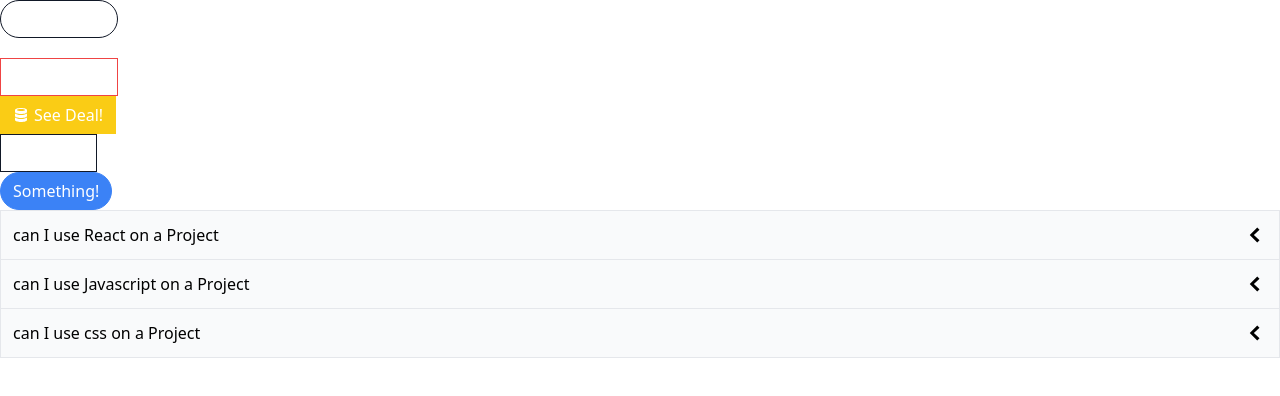
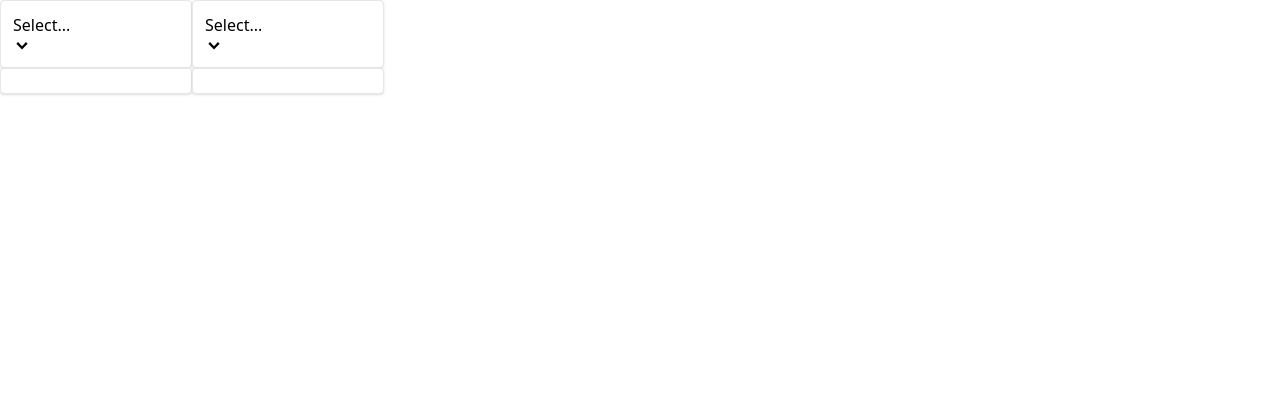
Before and after one commit to Urvessss/ReactForNavigation, a React (Create React App) app: page / in a window 1280 px wide. Shown: the top 396 px of the page. Built offline with nearby package versions, Linux system fonts and the light colour scheme.

Commit message:
added panel componnets and Dropdown componets

```diff
--- a/src/App.js
+++ b/src/App.js
@@ -1,28 +1,10 @@
 import React from 'react'
-import Accordion from './componets/Accordion';
-import ButtonPage from './pages/ButtonPage';
+import DropdownPage from './pages/DropdownPage';
 
 const App = () => {
-  const items=[
-    {
-      id:"A",
-      label:"can I use React on a Project",
-      content:"You can use react on any project you want "
-    },
-    {
-      id:"B",
-      label:"can I use Javascript on a Project",
-      content:"You can use javascript on any project you want "
-    },
-    {
-      id:"C",
-      label:"can I use css on a Project",
-      content:"You can use css on any project you want "
-    },
-  ]
   return (
-    <div><ButtonPage/>
-    <Accordion items={items}/>
+    <div>
+      <DropdownPage/>
     </div>
   )
 }
--- /dev/null
+++ b/src/componets/Dropdown.js
@@ -0,0 +1,56 @@
+import React, { useEffect, useState, useRef } from "react";
+import { GoChevronDown } from "react-icons/go";
+import Panel from "./Panel";
+const Dropdown = ({ options, value, onChange }) => {
+  const [isOpen, setIsOpen] = useState(false);
+  const divEl = useRef();
+
+  useEffect(() => {
+    const handler = (event) => {
+      // logic for only one dropdown is open
+      if (!divEl.current.contains(event.target)) {
+        setIsOpen(false);
+      }
+    };
+    document.addEventListener("click", handler, true);
+    return () => {
+      document.removeEventListener("click", handler);
+    };
+  }, []);
+  const handleClick = () => {
+    setIsOpen(!isOpen);
+  };
+  const handleOptionClick = (option) => {
+    setIsOpen(false);
+    onChange(option);
+  };
+  const renderOption = options.map((option) => {
+    return (
+      <div
+        className="hover:bg-sky-100 rounded cursor-pointer p-1"
+        onClick={() => handleOptionClick(option)}
+        key={option.value}
+      >
+        {option.label}
+      </div>
+    );
+  });
+
+  return (
+    <div ref={divEl} className="w-48 relative">
+      {/* create the panel in separet componnts */}
+      <Panel
+        className="flex justify-between items-center cursor-pointer"
+        onClick={handleClick}
+      >
+        {value?.label || "Select..."}
+        <GoChevronDown className="text-lg" />
+      </Panel>
+      <Panel className="absolute top-full ">
+        {isOpen && <div>{renderOption}</div>}
+      </Panel>
+    </div>
+  );
+};
+
+export default Dropdown;
--- /dev/null
+++ b/src/componets/Panel.js
@@ -0,0 +1,14 @@
+import React from 'react'
+import  classNames  from 'classnames';
+
+
+const Panel = ({children,className,...rest}) => {
+const finalClassNames=classNames('border rounded p-3 shadow bg-white w-full',
+classNames)
+
+  return (
+    <div {...rest} className={finalClassNames}>{children}</div>
+  )
+}
+
+export default Panel
--- /dev/null
+++ b/src/pages/AccordionPage.js
@@ -0,0 +1,30 @@
+import React from 'react'
+import Accordion from '../componets/Accordion';
+
+
+const AccordionPage = () => {
+  const items=[
+    {
+      id:"A",
+      label:"can I use React on a Project",
+      content:"You can use react on any project you want "
+    },
+    {
+      id:"B",
+      label:"can I use Javascript on a Project",
+      content:"You can use javascript on any project you want "
+    },
+    {
+      id:"C",
+      label:"can I use css on a Project",
+      content:"You can use css on any project you want "
+    },
+  ]
+  return (
+    <div>
+    <Accordion items={items}/>
+    </div>
+  )
+}
+
+export default AccordionPage
--- /dev/null
+++ b/src/pages/DropdownPage.js
@@ -0,0 +1,31 @@
+import React, { useState } from 'react'
+import Dropdown from './../componets/Dropdown';
+
+const DropdownPage = () => {
+    const [selection, setSelection] = useState(null)
+    const handleSelect = (option) => {
+        setSelection(option)
+    }
+    const options = [
+        {
+            label: 'Red',
+            value: 'red'
+        },
+        {
+            label: 'Green',
+            value: 'green'
+        },
+        {
+            label: 'Blue',
+            value: 'blue'
+        }
+    ]
+    return (
+        <div className='flex'>
+            <Dropdown options={options}value={selection} onChange={handleSelect} />
+            <Dropdown options={options}value={selection} onChange={handleSelect} />
+        </div>
+    )
+}
+
+export default DropdownPage
```
